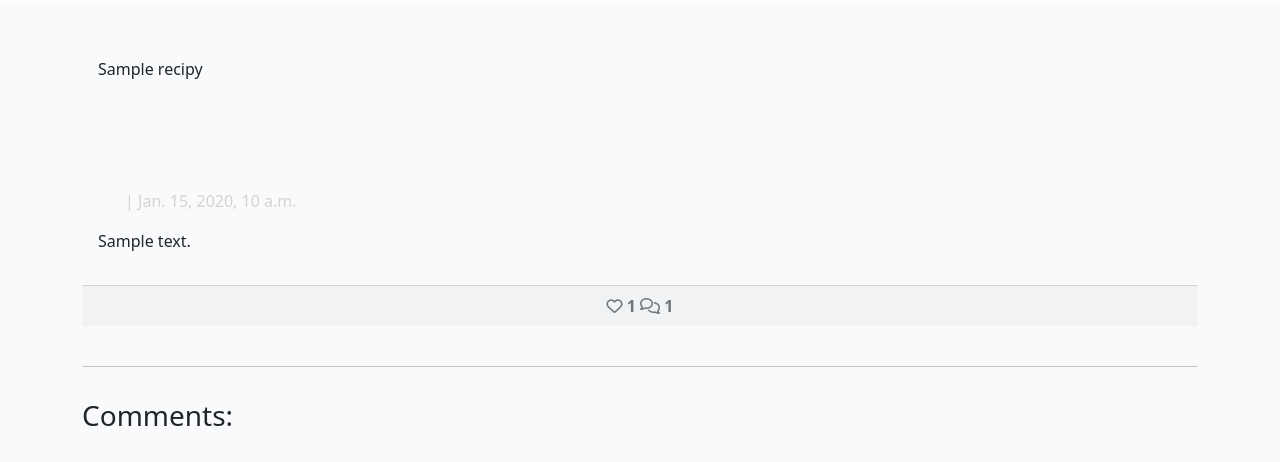
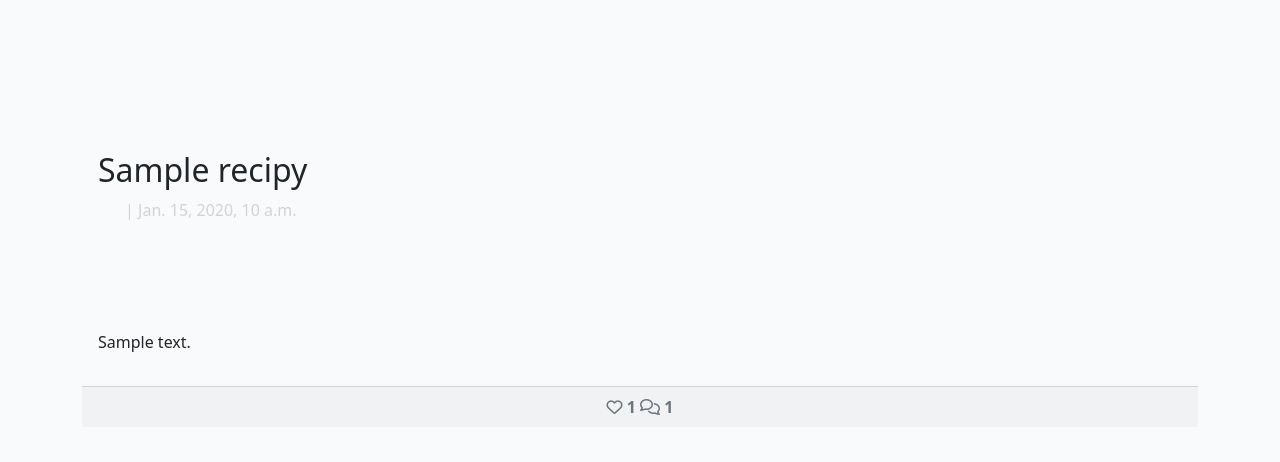
Before and after one commit to sven-cork/django-bakery, a Django app: a page that uses templates/recipie_content.html in a window 1280 px wide. Shown: the part 69-531 px from the top of the page. Run offline with Django 3.2, Linux system fonts and the light colour scheme; tables that the repository leaves empty hold one stand-in row (values such as "Sample post"); some libraries are stand-ins or nearby versions; some web fonts are replaced.

Commit message:
Adjust styling for recipie_content.html

```diff
--- a/static/css/style.css
+++ b/static/css/style.css
@@ -5,6 +5,14 @@
 .navbar.navbar-expand-lg.navbar-light {
     background-color: mistyrose;
     height: 70px !important;
+}
+
+.masthead-image {
+    margin-top: 70px;
+}
+
+.masthead-text {
+    margin-bottom: 10%;
 }
 
 .navbar-brand>img {
@@ -113,8 +121,8 @@
 }
 
 .post-title {
-    margin-top: 20%;
-    margin-left: 5%;
+    margin-top: 10%;
+    margin-left: 0%;
 }
 
 .post-subtitle {
--- a/templates/recipie_content.html
+++ b/templates/recipie_content.html
@@ -23,9 +23,10 @@
             <div class="card-body">
                 <div class="col-md-6 masthead-text">
                     <!-- Post title goes in these h1 tags -->
-                    {{ recipie.title }}
-                    <h1 class="post-title">
-                    </h1>
+
+                    <h2 class="post-title">
+                        {{ recipie.title }}
+                    </h2>
                     <!-- Post author goes before the | the post's created date goes after -->
                     <p class="post-subtitle"> {{ recipie.name }} | {{ recipie.created_on }} </p>
                 </div>
@@ -47,18 +48,18 @@
             <div class="card-footer text-center">
                 <strong>
                     {% if user.is_authenticated %}
-                    <a href="{% url 'update_recipie' recipie.slug %}" class="btn btn-secondary btn-sm"><i class="fas fa-edit"></i></a>
+                    <a href="{% url 'update_recipie' recipie.slug %}" class="btn btn-secondary btn-sm"><i class="fas fa-edit" aria-label="Edit recipie"></i></a>
 
 
                     <form class="d-inline" action="{% url 'recipie_like' recipie.slug %}" method="POST">
                         {% csrf_token %}
 
                         {% if liked %}
-                        <button type="submit" name="blogpost_id" value="{{recipie.slug}}" class="btn-like"><i
+                        <button type="submit" name="blogpost_id" value="{{recipie.slug}}" class="btn-like" aria-label="Submit"><i
                                 class="fas fa-heart"></i></button>
 
                         {% else %}
-                        <button type="submit" name="blogpost_id" value="{{recipie.slug}}" class="btn-like"><i
+                        <button type="submit" name="blogpost_id" value="{{recipie.slug}}" class="btn-like" aria-label="Submit"><i
                                 class="far fa-heart"></i></button>
 
                         {% endif %}
@@ -129,7 +130,7 @@
                 <form method="post" style="margin-top: 1.3em;">
                     {{ comment_form | crispy }}
                     {% csrf_token %}
-                    <button type="submit" class="btn btn-signup btn-lg">Submit</button>
+                    <button type="submit" class="btn btn-signup btn-lg" aria-label="Submit">Submit</button>
                 </form>
                 {% endif %}
                 {% endif %}
```
